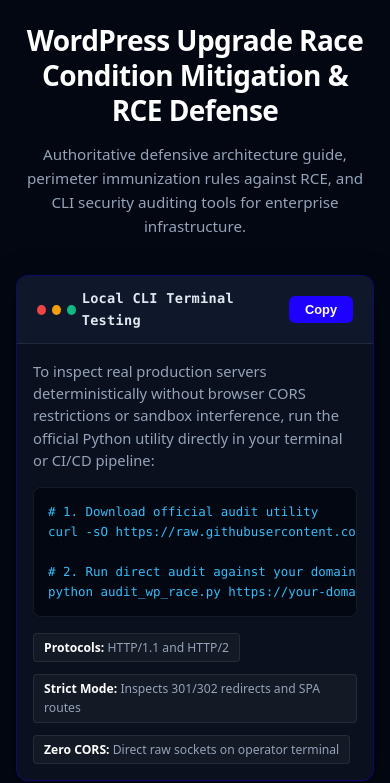
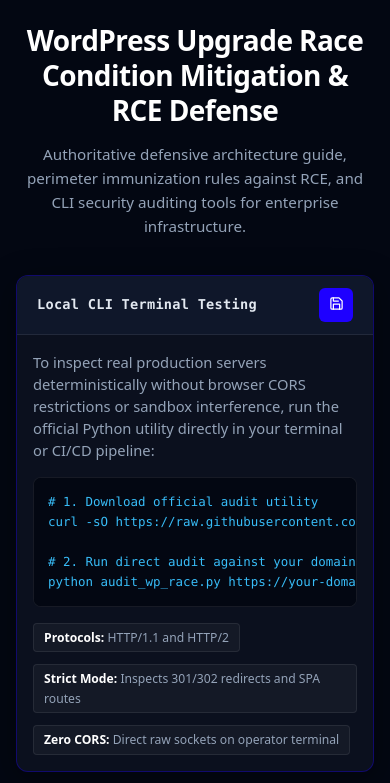
Before and after one commit to TAVARDT-Australia/wordpress-upgrade-race-checker-au, a plain HTML site: page index.html in a window 390 px wide. Shown: the part 69-852 px from the top of the page. Drawn offline with Linux system fonts and the light colour scheme.

Commit message:
fix(design-system): remove colored terminal dots and implement mobile floppy copy button

```diff
--- a/index.html
+++ b/index.html
@@ -942,6 +942,22 @@
   }
 
   @media (max-width: 768px) {
+    .cli-copy-btn {
+      width: 34px !important;
+      height: 34px !important;
+      min-width: 34px !important;
+      padding: 0 !important;
+      border-radius: 6px !important;
+      flex-shrink: 0 !important;
+    }
+    .btn-copy-cli-text {
+      display: none !important;
+    }
+    .btn-copy-cli-icon {
+      display: inline-flex !important;
+      align-items: center !important;
+      justify-content: center !important;
+    }
     .tavardt-main {
       padding: 24px 16px 40px;
     }
@@ -1069,13 +1085,11 @@
 
     <section class="cli-hero-box">
       <div class="cli-header">
-        <div class="cli-dots">
-          <span class="cli-dot red"></span>
-          <span class="cli-dot yellow"></span>
-          <span class="cli-dot green"></span>
-          <span class="cli-title">Local CLI Terminal Testing</span>
-        </div>
-        <button type="button" class="cli-copy-btn" id="btn-copy-cli" onclick="copyCliCommand()">Copy</button>
+        <span class="cli-title">Local CLI Terminal Testing</span>
+        <button type="button" class="cli-copy-btn" id="btn-copy-cli" onclick="copyCliCommand()" aria-label="Copy Command">
+          <span class="btn-copy-cli-text">Copy</span>
+          <span class="btn-copy-cli-icon" aria-hidden="true"><svg width="15" height="15" viewBox="0 0 24 24" fill="none" stroke="currentColor" stroke-width="2" stroke-linecap="round" stroke-linejoin="round"><path d="M19 21H5a2 2 0 0 1-2-2V5a2 2 0 0 1 2-2h11l5 5v11a2 2 0 0 1-2 2z"></path><polyline points="17 21 17 13 7 13 7 21"></polyline><polyline points="7 3 7 8 15 8"></polyline></svg></span>
+        </button>
       </div>
       <div class="cli-body">
         <p class="cli-desc">To inspect real production servers deterministically without browser CORS restrictions or sandbox interference, run the official Python utility directly in your terminal or CI/CD pipeline:</p>
@@ -1520,9 +1534,15 @@ if __name__ == "__main__":
       const code = document.getElementById('cli-terminal-code').innerText;
       navigator.clipboard.writeText(code).then(() => {
         const btn = document.getElementById('btn-copy-cli');
-        const orig = btn.innerText;
-        btn.innerText = 'Copied!';
-        setTimeout(() => { btn.innerText = orig; }, 2000);
+        const textSpan = btn.querySelector('.btn-copy-cli-text');
+        if (textSpan) {
+          textSpan.innerText = 'Copied!';
+          setTimeout(() => { textSpan.innerText = 'Copy'; }, 2000);
+        } else {
+          const orig = btn.innerText;
+          btn.innerText = 'Copied!';
+          setTimeout(() => { btn.innerText = orig; }, 2000);
+        }
       });
     }
 
```
